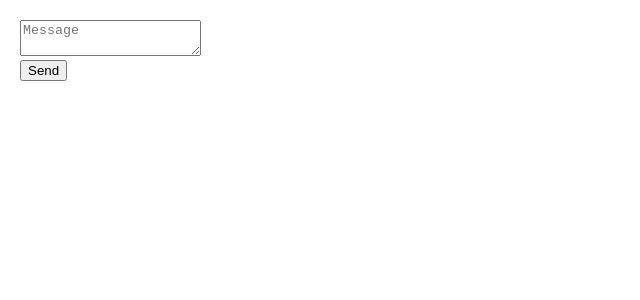
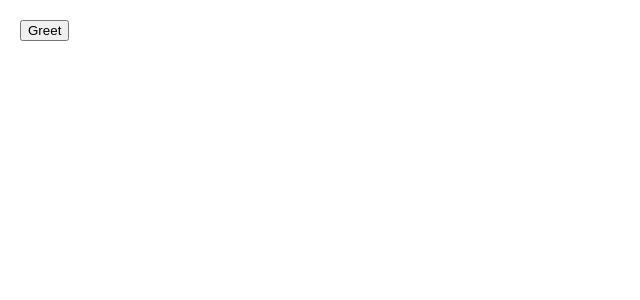
Before and after one commit to jimmycanosa/learning-react, a React (Create React App) app: page / in a window 1280 px wide. Shown: the top 300 px of the page, without its empty margins (0-640 px from the left). Built offline with nearby package versions, Linux system fonts and the light colour scheme.

Commit message:
feat: remove unnecessary state

```diff
--- a/src/App.js
+++ b/src/App.js
@@ -1,4 +1,4 @@
-import MyApp from './adding-interactivity/state-a-components-memory/fix-a-crash.js';
+import MyApp from './adding-interactivity/state-a-components-memory/remove-unnecessary-state.js';
 
 export default function App() {
   return (
--- /dev/null
+++ b/src/adding-interactivity/state-a-components-memory/remove-unnecessary-state.js
@@ -0,0 +1,12 @@
+import { useState } from 'react';
+
+export default function FeedbackForm() {
+  const [name, setName] = useState('');
+
+  function handleClick() {
+    setName(prompt('What is your name?'));
+    alert(`Hello, ${name}!`);
+  }
+
+  return <button onClick={handleClick}>Greet</button>;
+}
```
